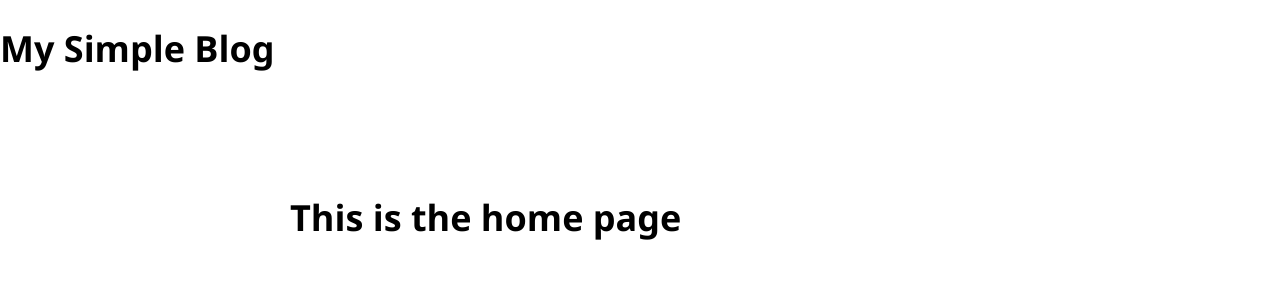
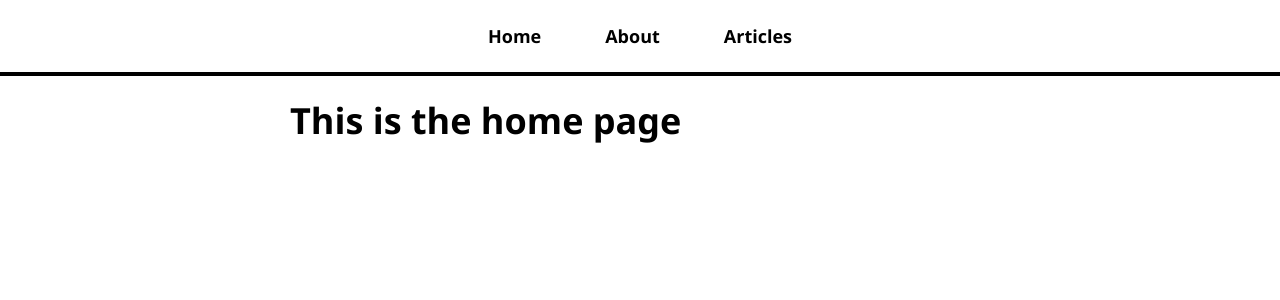
Before and after one commit to leandromichelena/react-simple-blog, a React (Create React App) app: page / in a window 1280 px wide. Shown: the top 300 px of the page. Built offline with nearby package versions, Linux system fonts and the light colour scheme.

Commit message:
Added NavBar with links to each page using react-router-dom Link

```diff
--- a/src/App.js
+++ b/src/App.js
@@ -4,12 +4,13 @@
 import AboutPage from './pages/AboutPage';
 import ArticlesListPage from './pages/ArticlesList';
 import ArticlePage from './pages/ArticlePage';
+import NavBar from './NavBar';
 
 function App() {
   return (
     <BrowserRouter>
         <div className="App">
-        <h1>My Simple Blog</h1>
+          <NavBar />
           <div id='page-body'>
             <Routes>
               <Route path='/' element= {<HomePage />} />
--- /dev/null
+++ b/src/NavBar.js
@@ -0,0 +1,21 @@
+import { Link } from "react-router-dom"
+
+const NavBar = () => {
+    return (
+        <nav>
+            <ul>
+                <li>
+                    <Link to='/'>Home</Link>
+                </li>
+                <li>
+                    <Link to='/about'>About</Link>
+                </li>
+                <li>
+                    <Link to='/articles'>Articles</Link>
+                </li>
+            </ul>
+        </nav>
+    );
+}
+
+export default NavBar;
```
Lines whose indentation alone changed are shown as unchanged.
